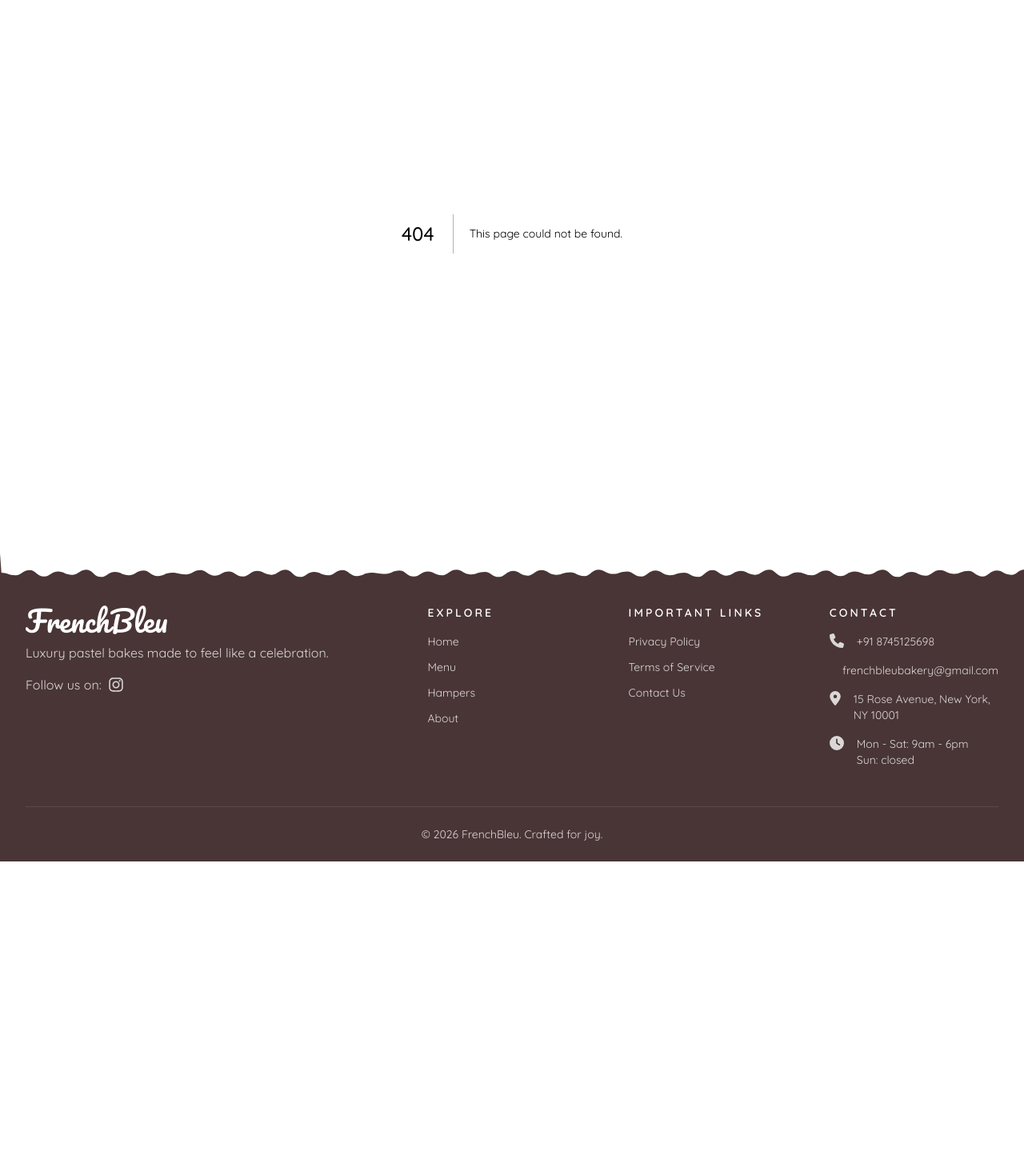
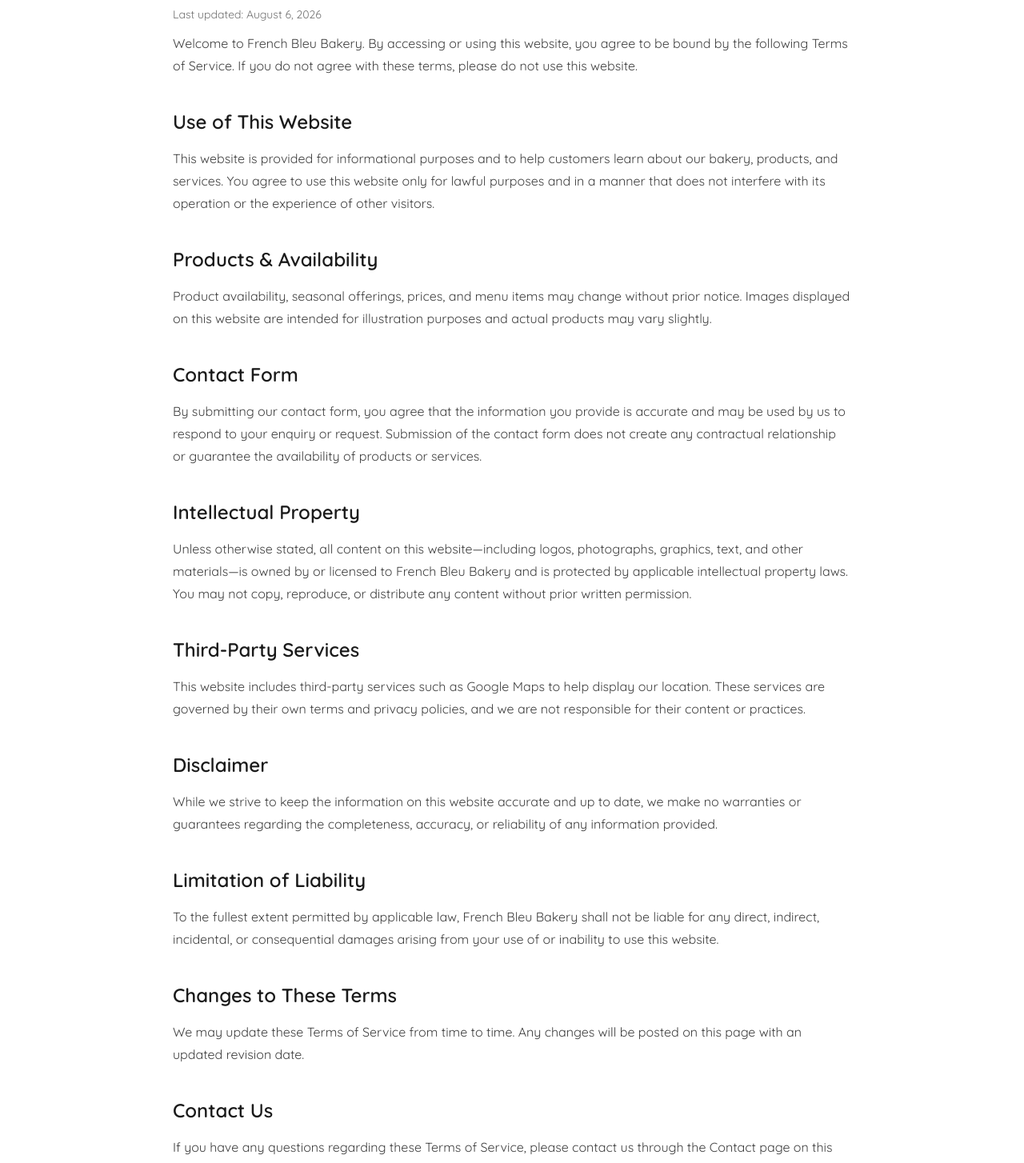
Before and after one commit to Geeteshgit/frenchbleu, a Next.js app: page /terms in a window 1280 px wide. Before the commit this address had no page. Shown: the part 180-1634 px from the top of the page at 80% size. Before the commit the page ends 1257 px from the top, so only its background shows below. Built offline with nearby package versions, Linux system fonts and the light colour scheme.

Commit message:
added privacy policy and terms of service page

```diff
--- /dev/null
+++ b/src/app/privacy/page.tsx
@@ -0,0 +1,110 @@
+const PrivacyPolicyPage = () => {
+  return (
+    <main className="mx-auto w-full max-w-4xl px-6 py-16">
+      <div className="space-y-10">
+        <header className="space-y-3">
+          <h1 className="text-4xl font-bold tracking-tight">Privacy Policy</h1>
+
+          <p className="text-sm text-neutral-500">
+            Last updated: August 6, 2026
+          </p>
+
+          <p className="text-base leading-7 text-neutral-700">
+            This Privacy Policy explains how French Bleu Bakery collects, uses,
+            and protects your personal information when you visit our website or
+            contact us.
+          </p>
+        </header>
+
+        <section className="space-y-4">
+          <h2 className="text-2xl font-semibold">Information We Collect</h2>
+
+          <p className="leading-7 text-neutral-700">
+            When you use our contact form, we may collect the following
+            information:
+          </p>
+
+          <ul className="list-disc space-y-2 pl-6 text-neutral-700">
+            <li>Name</li>
+            <li>Email address</li>
+            <li>Subject</li>
+            <li>Message you send us</li>
+          </ul>
+
+          <p className="leading-7 text-neutral-700">
+            We also collect limited technical information automatically, such as
+            your IP address, browser type, and device information, when you
+            visit our website or interact with third-party services.
+          </p>
+        </section>
+
+        <section className="space-y-4">
+          <h2 className="text-2xl font-semibold">
+            How We Use Your Information
+          </h2>
+
+          <ul className="list-disc space-y-2 pl-6 text-neutral-700">
+            <li>Respond to your enquiries and messages.</li>
+            <li>Provide customer support.</li>
+            <li>Improve our website and services.</li>
+            <li>Comply with legal obligations where required.</li>
+          </ul>
+        </section>
+
+        <section className="space-y-4">
+          <h2 className="text-2xl font-semibold">Google Maps</h2>
+
+          <p className="leading-7 text-neutral-700">
+            {`Our website uses an embedded Google Maps iframe to display our
+            bakery location. When viewing the map, Google may collect
+            information such as your IP address, browser details, and cookie
+            data in accordance with Google's own Privacy Policy.`}
+          </p>
+        </section>
+
+        <section className="space-y-4">
+          <h2 className="text-2xl font-semibold">Data Sharing</h2>
+
+          <p className="leading-7 text-neutral-700">
+            We do not sell or rent your personal information. We only share
+            information with trusted third-party service providers when
+            necessary to operate our website or respond to your enquiries.
+          </p>
+        </section>
+
+        <section className="space-y-4">
+          <h2 className="text-2xl font-semibold">Data Retention</h2>
+
+          <p className="leading-7 text-neutral-700">
+            Information submitted through our contact form is retained only for
+            as long as necessary to respond to your enquiry or as required by
+            applicable law.
+          </p>
+        </section>
+
+        <section className="space-y-4">
+          <h2 className="text-2xl font-semibold">Your Rights</h2>
+
+          <p className="leading-7 text-neutral-700">
+            Depending on your location and applicable laws, you may have the
+            right to request access to, correction of, or deletion of your
+            personal information. To exercise these rights, please contact us
+            using the details provided on our Contact page.
+          </p>
+        </section>
+
+        <section className="space-y-4">
+          <h2 className="text-2xl font-semibold">Contact Us</h2>
+
+          <p className="leading-7 text-neutral-700">
+            If you have any questions about this Privacy Policy or how we handle
+            your personal information, please contact us through the Contact
+            page on this website.
+          </p>
+        </section>
+      </div>
+    </main>
+  );
+};
+
+export default PrivacyPolicyPage;
--- /dev/null
+++ b/src/app/terms/page.tsx
@@ -0,0 +1,122 @@
+const TermsOfServicePage = () => {
+  return (
+    <main className="mx-auto w-full max-w-4xl px-6 py-16">
+      <div className="space-y-10">
+        <header className="space-y-3">
+          <h1 className="text-4xl font-bold tracking-tight">
+            Terms of Service
+          </h1>
+
+          <p className="text-sm text-neutral-500">
+            Last updated: August 6, 2026
+          </p>
+
+          <p className="text-base leading-7 text-neutral-700">
+            Welcome to French Bleu Bakery. By accessing or using this website,
+            you agree to be bound by the following Terms of Service. If you do
+            not agree with these terms, please do not use this website.
+          </p>
+        </header>
+
+        <section className="space-y-4">
+          <h2 className="text-2xl font-semibold">Use of This Website</h2>
+
+          <p className="leading-7 text-neutral-700">
+            This website is provided for informational purposes and to help
+            customers learn about our bakery, products, and services. You agree
+            to use this website only for lawful purposes and in a manner that
+            does not interfere with its operation or the experience of other
+            visitors.
+          </p>
+        </section>
+
+        <section className="space-y-4">
+          <h2 className="text-2xl font-semibold">Products & Availability</h2>
+
+          <p className="leading-7 text-neutral-700">
+            Product availability, seasonal offerings, prices, and menu items may
+            change without prior notice. Images displayed on this website are
+            intended for illustration purposes and actual products may vary
+            slightly.
+          </p>
+        </section>
+
+        <section className="space-y-4">
+          <h2 className="text-2xl font-semibold">Contact Form</h2>
+
+          <p className="leading-7 text-neutral-700">
+            By submitting our contact form, you agree that the information you
+            provide is accurate and may be used by us to respond to your enquiry
+            or request. Submission of the contact form does not create any
+            contractual relationship or guarantee the availability of products
+            or services.
+          </p>
+        </section>
+
+        <section className="space-y-4">
+          <h2 className="text-2xl font-semibold">Intellectual Property</h2>
+
+          <p className="leading-7 text-neutral-700">
+            Unless otherwise stated, all content on this website—including
+            logos, photographs, graphics, text, and other materials—is owned by
+            or licensed to French Bleu Bakery and is protected by applicable
+            intellectual property laws. You may not copy, reproduce, or
+            distribute any content without prior written permission.
+          </p>
+        </section>
+
+        <section className="space-y-4">
+          <h2 className="text-2xl font-semibold">Third-Party Services</h2>
+
+          <p className="leading-7 text-neutral-700">
+            This website includes third-party services such as Google Maps to
+            help display our location. These services are governed by their own
+            terms and privacy policies, and we are not responsible for their
+            content or practices.
+          </p>
+        </section>
+
+        <section className="space-y-4">
+          <h2 className="text-2xl font-semibold">Disclaimer</h2>
+
+          <p className="leading-7 text-neutral-700">
+            While we strive to keep the information on this website accurate and
+            up to date, we make no warranties or guarantees regarding the
+            completeness, accuracy, or reliability of any information provided.
+          </p>
+        </section>
+
+        <section className="space-y-4">
+          <h2 className="text-2xl font-semibold">Limitation of Liability</h2>
+
+          <p className="leading-7 text-neutral-700">
+            To the fullest extent permitted by applicable law, French Bleu
+            Bakery shall not be liable for any direct, indirect, incidental, or
+            consequential damages arising from your use of or inability to use
+            this website.
+          </p>
+        </section>
+
+        <section className="space-y-4">
+          <h2 className="text-2xl font-semibold">Changes to These Terms</h2>
+
+          <p className="leading-7 text-neutral-700">
+            We may update these Terms of Service from time to time. Any changes
+            will be posted on this page with an updated revision date.
+          </p>
+        </section>
+
+        <section className="space-y-4">
+          <h2 className="text-2xl font-semibold">Contact Us</h2>
+
+          <p className="leading-7 text-neutral-700">
+            If you have any questions regarding these Terms of Service, please
+            contact us through the Contact page on this website.
+          </p>
+        </section>
+      </div>
+    </main>
+  );
+};
+
+export default TermsOfServicePage;
--- a/src/components/layout/Footer.tsx
+++ b/src/components/layout/Footer.tsx
@@ -10,8 +10,8 @@ export default function Footer() {
     (link) => link.label !== "Contact",
   );
   const importantLinks = [
-    { label: "Privacy Policy", href: "/privacy-policy" },
-    { label: "Terms of Service", href: "/terms-of-service" },
+    { label: "Privacy Policy", href: "/privacy" },
+    { label: "Terms of Service", href: "/terms" },
     { label: "Contact Us", href: "/contact" },
   ];
   return (
```
